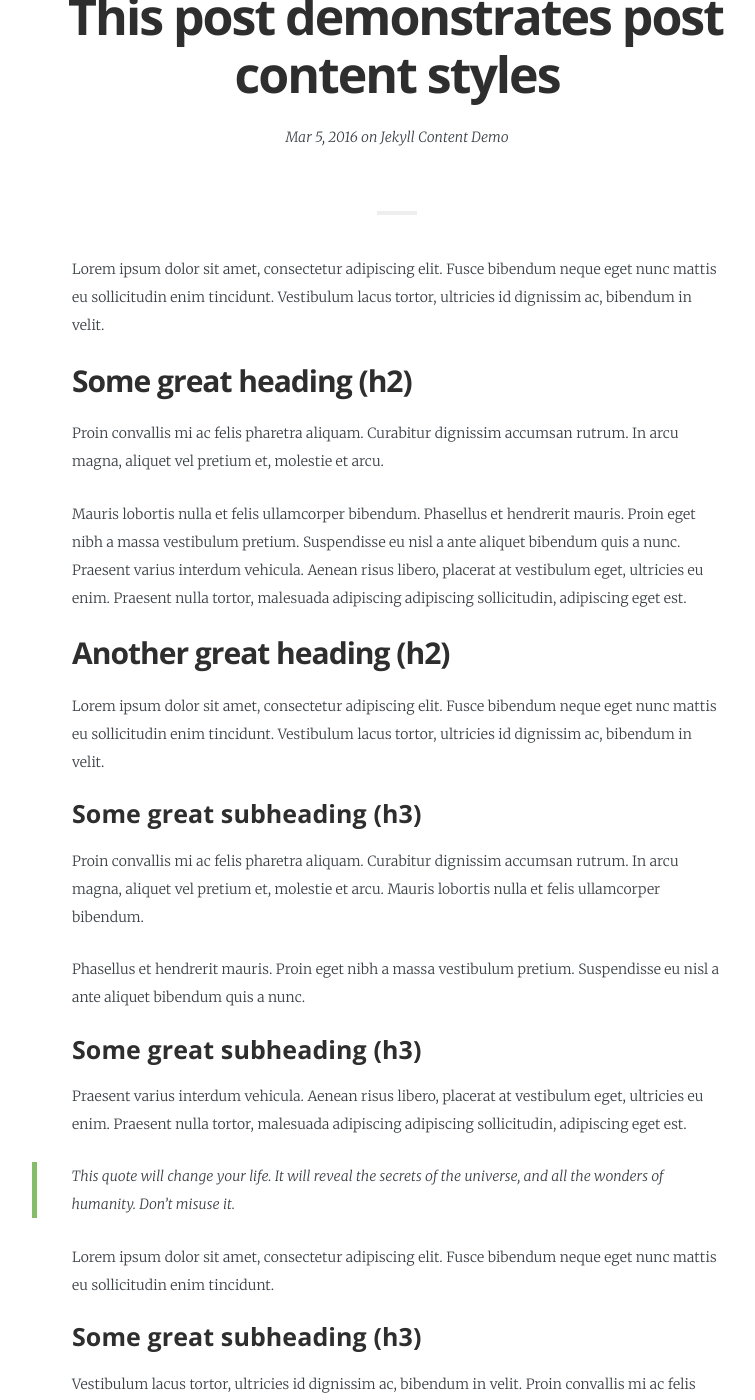
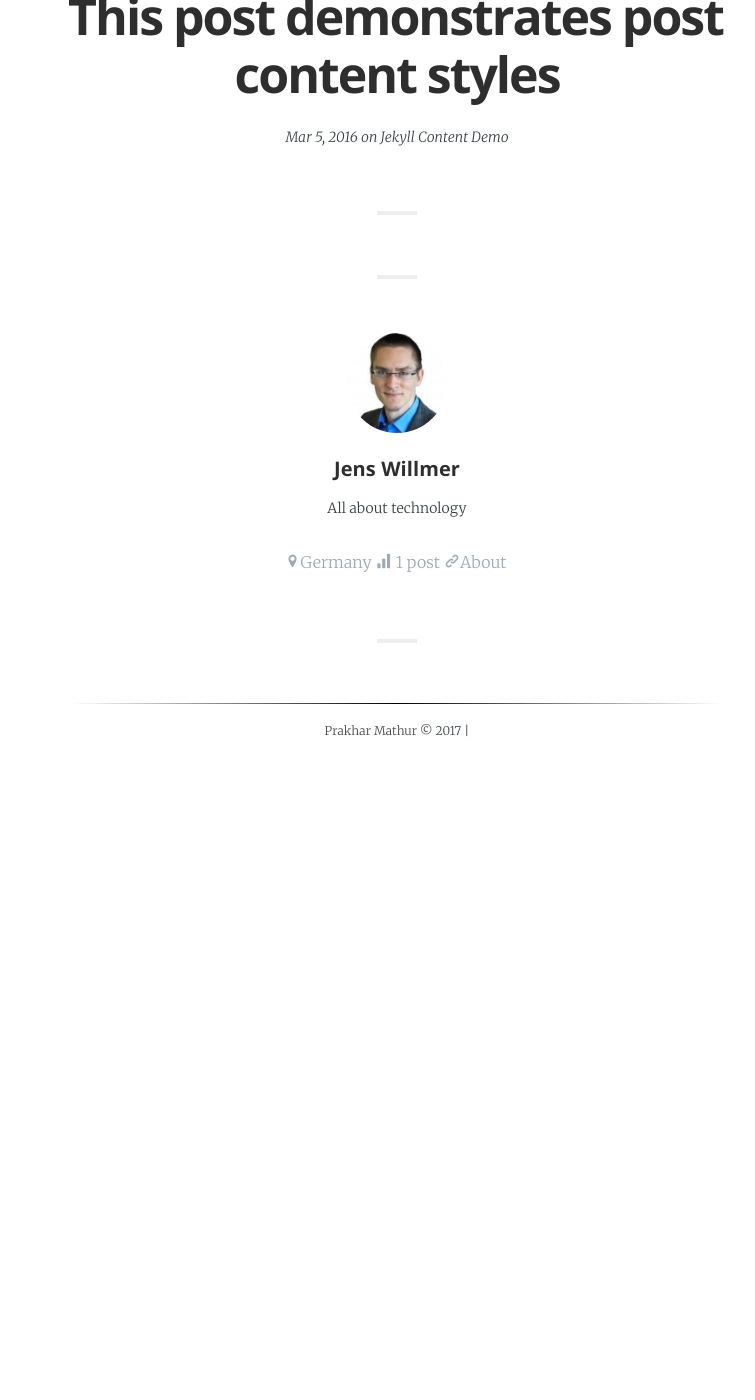
Before and after one commit to prakhar345/prakhar345.github.io, a Jekyll site: the page built from _posts/2016-03-05-Content.md, in a window 1280 px wide and 1400 px high, scrolled down 274 px. Shown: the whole window, without its empty margins (243-998 px from the left). Built offline with Jekyll 4.4.1, drawn with Linux system fonts in a browser that asks for light colours; some web fonts are replaced; after the commit the page ends 1034 px from its top, so only the background shows below that; some of the changed text lies outside the part shown.

Commit message:
changes made

````diff
--- a/_includes/footer.html
+++ b/_includes/footer.html
@@ -1,5 +1,5 @@
 <footer class="site-footer">
     <button class="go-to-top"></button>
-    <p class="copyright"><a href="{{ "" | absolute_url }}" title="{{ site.title }}">{{site.title}}</a> &copy; {{ site.time | date: '%Y' }} | <a href="{{ "/feed.xml" | absolute_url }}" title="RSS Feed">RSS Feed</a></p>
+    <p class="copyright"><a href="{{ "" | absolute_url }}" title="{{ site.title }}">{{site.title}}</a> &copy; {{ site.time | date: '%Y' }} | <a href="{{ "/feed.xml" | absolute_url }}" title="RSS Feed"></a></p>
 
 </footer>
--- a/_posts/2016-03-05-Content.md
+++ b/_posts/2016-03-05-Content.md
@@ -6,96 +6,3 @@
 author:            jwillmer
 tags:              Jekyll Content Demo
 ---
-
-Lorem ipsum dolor sit amet, consectetur adipiscing elit. Fusce bibendum neque eget nunc mattis eu sollicitudin enim tincidunt. Vestibulum lacus tortor, ultricies id dignissim ac, bibendum in velit.
-
-## Some great heading (h2)
-
-Proin convallis mi ac felis pharetra aliquam. Curabitur dignissim accumsan rutrum. In arcu magna, aliquet vel pretium et, molestie et arcu.
-
-Mauris lobortis nulla et felis ullamcorper bibendum. Phasellus et hendrerit mauris. Proin eget nibh a massa vestibulum pretium. Suspendisse eu nisl a ante aliquet bibendum quis a nunc. Praesent varius interdum vehicula. Aenean risus libero, placerat at vestibulum eget, ultricies eu enim. Praesent nulla tortor, malesuada adipiscing adipiscing sollicitudin, adipiscing eget est.
-
-## Another great heading (h2)
-
-Lorem ipsum dolor sit amet, consectetur adipiscing elit. Fusce bibendum neque eget nunc mattis eu sollicitudin enim tincidunt. Vestibulum lacus tortor, ultricies id dignissim ac, bibendum in velit.
-
-### Some great subheading (h3)
-
-Proin convallis mi ac felis pharetra aliquam. Curabitur dignissim accumsan rutrum. In arcu magna, aliquet vel pretium et, molestie et arcu. Mauris lobortis nulla et felis ullamcorper bibendum.
-
-Phasellus et hendrerit mauris. Proin eget nibh a massa vestibulum pretium. Suspendisse eu nisl a ante aliquet bibendum quis a nunc.
-
-### Some great subheading (h3)
-
-Praesent varius interdum vehicula. Aenean risus libero, placerat at vestibulum eget, ultricies eu enim. Praesent nulla tortor, malesuada adipiscing adipiscing sollicitudin, adipiscing eget est.
-
-> This quote will change your life. It will reveal the secrets of the universe, and all the wonders of humanity. Don't misuse it.
-
-Lorem ipsum dolor sit amet, consectetur adipiscing elit. Fusce bibendum neque eget nunc mattis eu sollicitudin enim tincidunt.
-
-### Some great subheading (h3)
-
-Vestibulum lacus tortor, ultricies id dignissim ac, bibendum in velit. Proin convallis mi ac felis pharetra aliquam. Curabitur dignissim accumsan rutrum.
-
-```html
-<html>
-  <head>
-  </head>
-  <body>
-    <p>Hello, World!</p>
-  </body>
-</html>
-```
-
-
-In arcu magna, aliquet vel pretium et, molestie et arcu. Mauris lobortis nulla et felis ullamcorper bibendum. Phasellus et hendrerit mauris.
-
-#### You might want a sub-subheading (h4)
-
-In arcu magna, aliquet vel pretium et, molestie et arcu. Mauris lobortis nulla et felis ullamcorper bibendum. Phasellus et hendrerit mauris.
-
-In arcu magna, aliquet vel pretium et, molestie et arcu. Mauris lobortis nulla et felis ullamcorper bibendum. Phasellus et hendrerit mauris.
-
-#### But it's probably overkill (h4)
-
-In arcu magna, aliquet vel pretium et, molestie et arcu. Mauris lobortis nulla et felis ullamcorper bibendum. Phasellus et hendrerit mauris.
-
-## Specifying some footnotes (h2)
-
-This is text with a footnote. Suspendisse eu nisl a ante aliquet bibendum quis a nunc. Praesent varius interdum vehicula. Aenean risus libero, placerat at vestibulum eget, ultricies eu enim. Praesent nulla tortor, malesuada adipiscing adipiscing sollicitudin, adipiscing eget est. [^1]
-
-Praesent nulla tortor, malesuada adipiscing adipiscing sollicitudin, adipiscing eget est. [^2] [^3]
-
-
-### Oh hai, an unordered list!!
-
-In arcu magna, aliquet vel pretium et, molestie et arcu. Mauris lobortis nulla et felis ullamcorper bibendum. Phasellus et hendrerit mauris.
-
-- First item, yo
-- Second item, dawg
-- Third item, what what?!
-- Fourth item, fo sheezy my neezy
-
-### Oh hai, an ordered list!!
-
-In arcu magna, aliquet vel pretium et, molestie et arcu. Mauris lobortis nulla et felis ullamcorper bibendum. Phasellus et hendrerit mauris.
-
-1. First item, yo
-2. Second item, dawg
-3. Third item, what what?!
-4. Fourth item, fo sheezy my neezy
-
-
-
-## Headings are cool! (h2)
-
-Proin eget nibh a massa vestibulum pretium. Suspendisse eu nisl a ante aliquet bibendum quis a nunc. Praesent varius interdum vehicula. Aenean risus libero, placerat at vestibulum eget, ultricies eu enim. Praesent nulla tortor, malesuada adipiscing adipiscing sollicitudin, adipiscing eget est.
-
-Praesent nulla tortor, malesuada adipiscing adipiscing sollicitudin, adipiscing eget est.
-
-Proin eget nibh a massa vestibulum pretium. Suspendisse eu nisl a ante aliquet bibendum quis a nunc.
-
-
-[^1]: Some footnote
-[^2]: Another footnote
-[^3]: Last footnote
````
